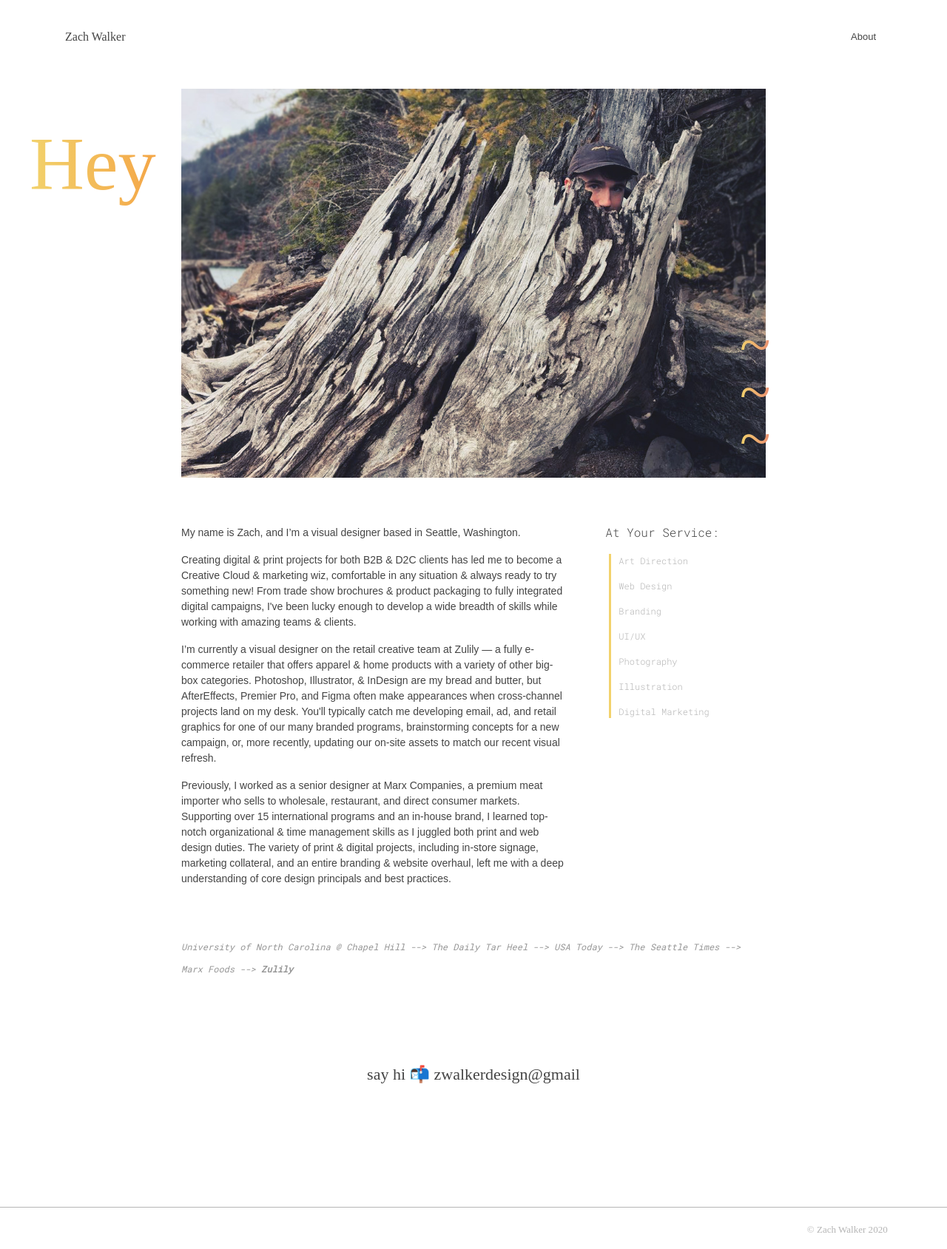
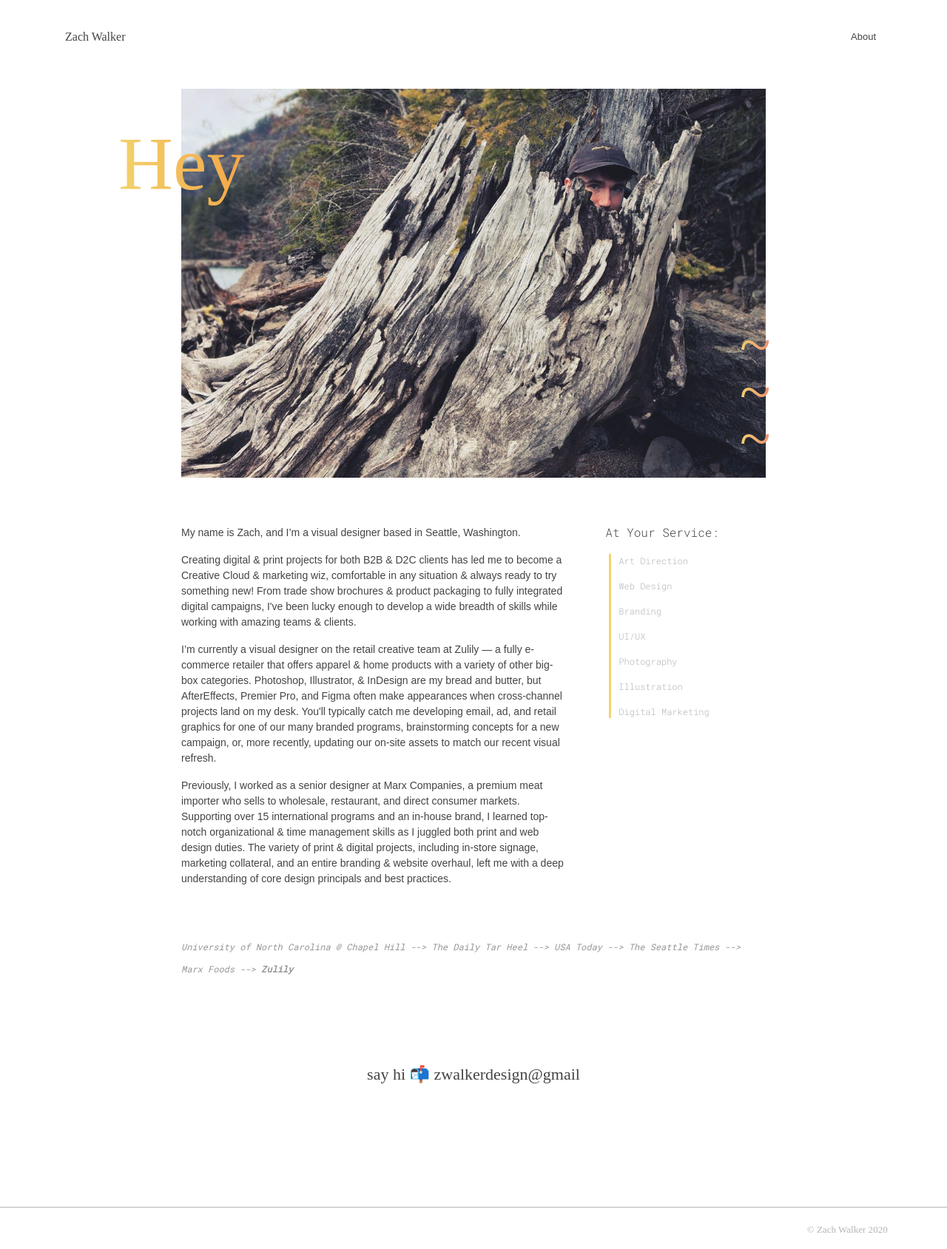
Before and after one commit to zwalkerdesign/zwalkerdesign.github.io, a Jekyll site: the page about-me.html, which Jekyll copies as it is, in a window 1280 px wide. Shown: the whole page at 74% size. Built offline with Jekyll 4.4.1, drawn with Linux system fonts in a browser that asks for light colours; nearby versions of some CDN libraries; some web fonts are replaced.

Commit message:
Update style.css
h1.about me reposition: -10%

```diff
--- a/css/style.css
+++ b/css/style.css
@@ -212,7 +212,7 @@ h1.aboutMe{
 	text-align: left;
 	position: absolute;
     top: 0%;
-    left: -25%;
+    left: -10%;
 	background: linear-gradient(to right, #F2D26C 0%, #F4A647 100%);
 	-webkit-background-clip: text;
 	-webkit-text-fill-color: transparent;
```
